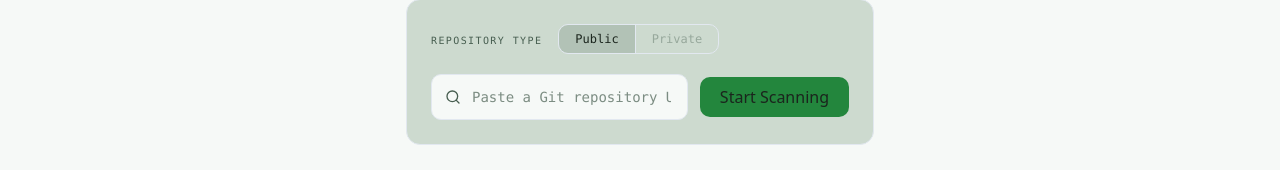
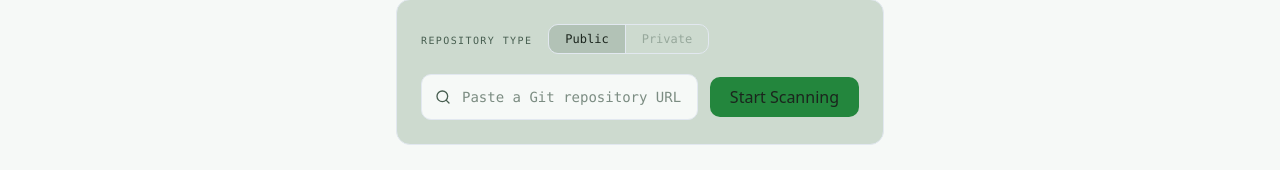
Before and after one commit to 62595-fullstack-gruppe-placeholder/reporacoon, a Next.js app in the folder web/: page / in a window 1280 px wide. Shown: the part 422-592 px from the top of the page. Built offline with nearby package versions, Linux system fonts and the light colour scheme; no server answers.

Commit message:
Fixed the ui

```diff
--- a/web/src/app/_components/URLForm.tsx
+++ b/web/src/app/_components/URLForm.tsx
@@ -111,7 +111,7 @@ export default function URLForm({ onScanStarted, hasUser, isDeepScan, extensions
               type="text"
               {...form.register("url")}
               onChange={() => form.clearErrors("url")}
-              placeholder="Paste a Git repository URL..."
+              placeholder="Paste a Git repository URL"
               className="w-full bg-background border border-border rounded-lg pl-10 pr-4 py-3 outline-none text-text-main placeholder:text-secondary/70 font-mono text-sm focus:border-button-main transition-colors"
             />
           </div>
@@ -142,7 +142,7 @@ export default function URLForm({ onScanStarted, hasUser, isDeepScan, extensions
               id="repoKey"
               type="password"
               {...form.register("repoKey")}
-              placeholder="Enter your personal access token..."
+              placeholder="Enter your personal access token"
               className="w-full bg-background border border-border rounded-lg pl-10 pr-4 py-3 outline-none text-text-main placeholder:text-secondary/70 font-mono text-sm focus:border-button-main transition-colors"
             />
             <p className="text-[11px] text-secondary font-mono mt-2 ml-1">
--- a/web/src/app/dashboard/DashBoard.tsx
+++ b/web/src/app/dashboard/DashBoard.tsx
@@ -28,12 +28,12 @@ export default function Dashboard({ user, settings }: { user: any, settings: Set
     };
     return (
         <div className="flex flex-col justify-center items-center gap-8">
-            <div className="px-4 py-10 flex flex-col justify-center items-center gap-8 min-w-96 max-w-125">
+            <div className="px-4 py-10 flex flex-col justify-center items-center gap-8 min-w-96 max-w-130">
                 This is a secret page that requires authentication.
                 <p>{JSON.stringify(user)}</p>
 
                 <URLForm onScanStarted={handleScanSuccess} hasUser={user} isDeepScan={isDeepScan} extensions={selected} />
-                <ScanOptions isDisabled={user} isDeep={settings.isDeep} onDeepChange={(isDeep) => setIsDeepScan(isDeep)} />
+                <ScanOptions isDisabled={!user} isDeep={settings.isDeep} onDeepChange={(isDeep) => setIsDeepScan(isDeep)} />
                 <IgnoreSettingsButtons onSelectedChange={(selected) => setSelected(selected)} extensions={selected}/>
 
 
--- a/web/src/app/page.tsx
+++ b/web/src/app/page.tsx
@@ -111,7 +111,7 @@ export default function Home() {
 
   return (
     <div className="flex flex-col justify-center items-center gap-8">
-      <div className="px-4 py-10 flex flex-col justify-center items-center gap-8 min-w-96 max-w-125">
+      <div className="px-4 py-10 flex flex-col justify-center items-center gap-8 min-w-96 max-w-130">
         <h1 className="h1">Sniff out vulnerabilities in seconds</h1>
 
         <p className="p">
@@ -120,9 +120,9 @@ export default function Home() {
           weaknesses.
         </p>
 
-        <URLForm onScanStarted={handleScanSuccess} hasUser={isAuthenticated} isDeepScan={false} extensions={selected}/>'
-        <ScanOptions isDisabled={settings?.isDeep ?? true} isDeep={isDeepScan} onDeepChange={(isDeep) => setIsDeepScan(isDeep)} />'
-        <IgnoreSettingsButtons onSelectedChange={(selected) => setSelected(selected)} extensions={extensions}/>
+        <URLForm onScanStarted={handleScanSuccess} hasUser={isAuthenticated} isDeepScan={false} extensions={selected}/>
+        <ScanOptions isDisabled={!isAuthenticated} isDeep={settings?.isDeep ?? false} onDeepChange={(isDeep) => setIsDeepScan(isDeep)} />
+        <IgnoreSettingsButtons onSelectedChange={(selected) => setSelected(selected)} extensions={selected}/>
       </div>
 
       {/* Dashboard appears with fade and slide down animation */}
```
